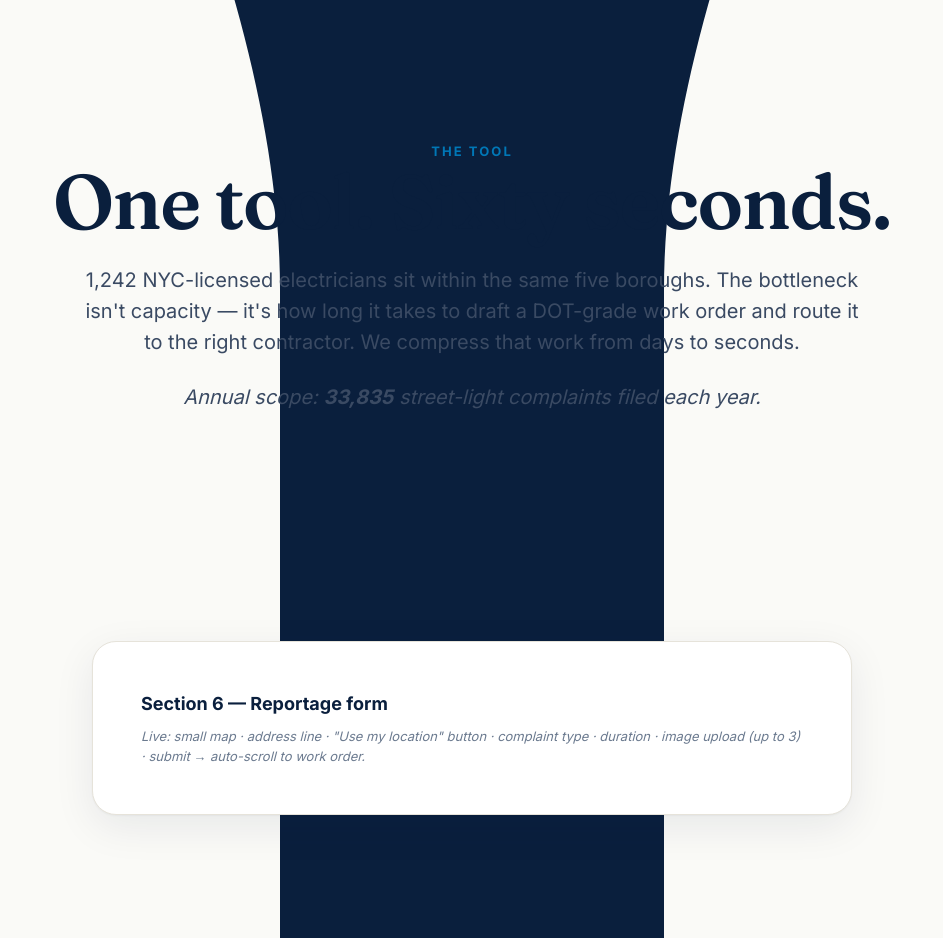
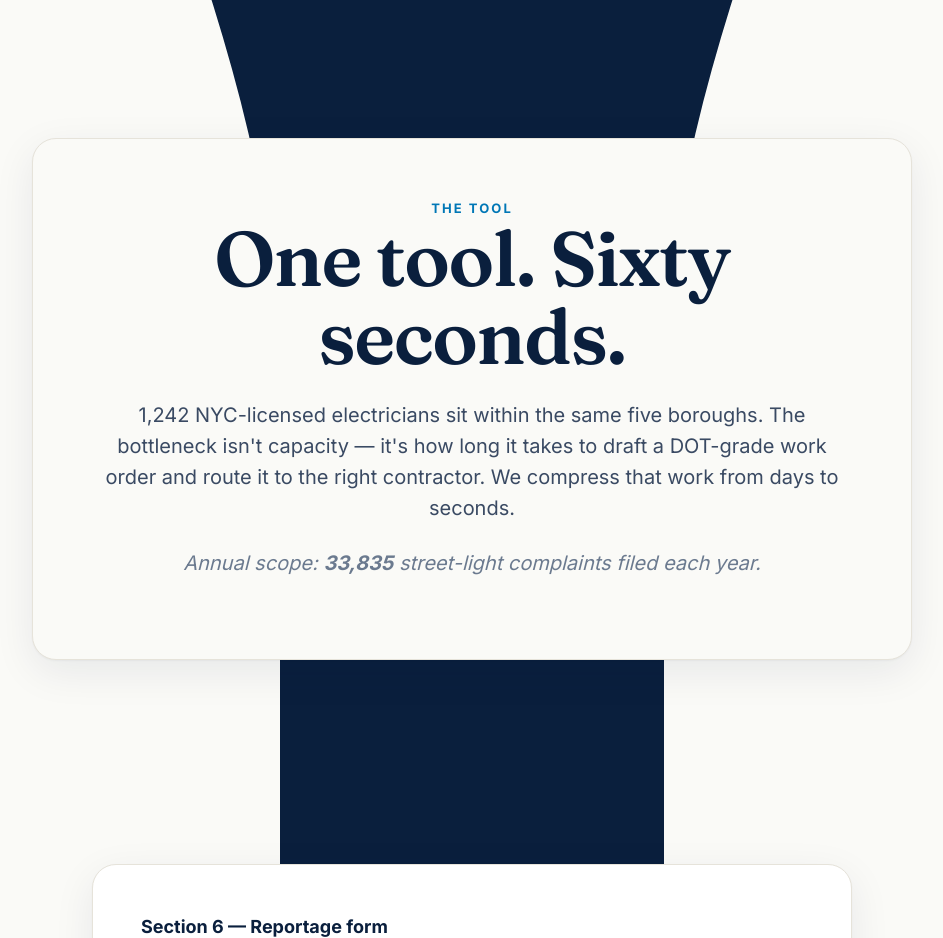
Before and after one commit to ndivecha03/NYC_311_Unresolved, a website: page public/preview/hourglass-preview.html in a window 1280 px wide. Shown: the part 2060-2998 px from the top of the page, without its empty margins (168-1111 px from the left). Drawn offline with Linux system fonts and the light colour scheme.

Commit message:
Hourglass preview: text panel for tool-intro section
The dark navy column passes BEHIND content in the neck. Sections
that already use card-stub (form / WO / analysis) sit on white and
read fine. The tool-intro section had text directly in .wrap, so
the dark column ate the middle of the words.

Adds a .text-panel class — opaque cream card with rounded corners,
border, and subtle shadow — and wraps the tool-intro content in
it. Now the dark column is hidden behind the panel where it
crosses, and the dark Fraunces headline sits cleanly on cream.

Section 5 only — sections 6/7/8 already have .card-stub treatment.

```diff
--- a/public/preview/hourglass-preview.html
+++ b/public/preview/hourglass-preview.html
@@ -72,6 +72,22 @@ h2.display{font-family:Fraunces,Georgia,serif;font-weight:600;font-size:clamp(40
   margin:24px auto; max-width:760px}
 .card-stub h3{font-family:Inter,sans-serif;font-size:18px;font-weight:700;color:var(--ink);margin-bottom:8px}
 .card-stub .placeholder-note{font-size:13px;color:var(--ink-mute);font-style:italic}
+
+/* Text panel — used for neck sections that have text directly in .wrap
+   (no card-stub). Provides an opaque cream background so dark text
+   doesn't get obscured by the dark navy column passing behind it.   */
+.text-panel{
+  background:var(--bg);
+  border:1px solid var(--line);
+  border-radius:24px;
+  padding:56px 64px;
+  margin:0 auto;
+  max-width:880px;
+  box-shadow:0 1px 2px rgba(10,31,61,.04), 0 12px 40px rgba(10,31,61,.08);
+  text-align:center;
+}
+.text-panel h2{margin-left:auto;margin-right:auto;max-width:18ch}
+.text-panel .lede{margin-left:auto;margin-right:auto}
 
 /* Footer source link sits on the dark blue */
 .source-line{font-size:14px;color:rgba(255,255,255,.7);text-align:center;padding:60px 0 90px}
@@ -204,18 +220,20 @@ h2.display{font-family:Fraunces,Georgia,serif;font-weight:600;font-size:clamp(40
      ╚════════════════════════════════════════════════════════════════╝ -->
 
 <section id="tool" class="on-white">
-  <div class="wrap" style="text-align:center">
+  <div class="wrap">
+    <div class="text-panel">
       <span class="kicker">The tool</span>
-    <h2 class="display" style="margin:auto">One tool. Sixty seconds.</h2>
-    <p class="lede" style="margin:24px auto">
+      <h2 class="display">One tool. Sixty seconds.</h2>
+      <p class="lede" style="margin-top:24px">
         1,242 NYC-licensed electricians sit within the same five boroughs.
         The bottleneck isn't capacity — it's how long it takes to draft a DOT-grade
         work order and route it to the right contractor. We compress that work
         from days to seconds.
       </p>
-    <p class="lede" style="margin:24px auto;font-style:italic">
+      <p class="lede" style="margin-top:20px;font-style:italic;color:var(--ink-mute)">
         Annual scope: <strong>33,835</strong> street-light complaints filed each year.
       </p>
+    </div>
   </div>
 </section>
 
```
Lines whose indentation alone changed are shown as unchanged.
